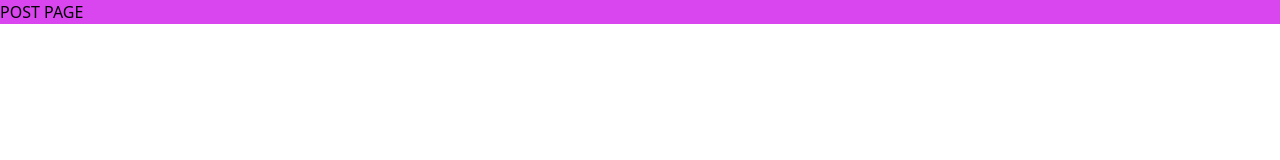
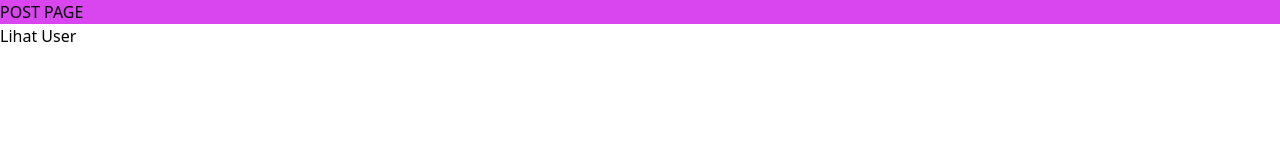
Before and after one commit to normndakbr/nextjs-try, a Next.js app: page /posts in a window 1280 px wide. Shown: the top 160 px of the page. Built offline with nearby package versions, Linux system fonts and the light colour scheme.

Commit message:
added button

```diff
--- /dev/null
+++ b/app/components/ViewUserButton.tsx
@@ -0,0 +1,15 @@
+"use client";
+
+const ViewUserButton = () => {
+    const handleClick = () => alert("TEST");
+
+    return (
+        <>
+            <button onClick={handleClick}>
+                Lihat User
+            </button>
+        </>
+    )
+}
+
+export default ViewUserButton;
--- a/app/posts/page.tsx
+++ b/app/posts/page.tsx
@@ -1,8 +1,12 @@
-import styles from "./postPage.module.css"
+import "../components/ViewUserButton";
+import ViewUserButton from "../components/ViewUserButton";
 
 const Posts = () => {
-    return(
-        <div className="bg-fuchsia-500">POST PAGE</div>
+    return (
+        <>
+            <div className="bg-fuchsia-500">POST PAGE</div>
+            <ViewUserButton />
+        </>
     )
 }
 
```
